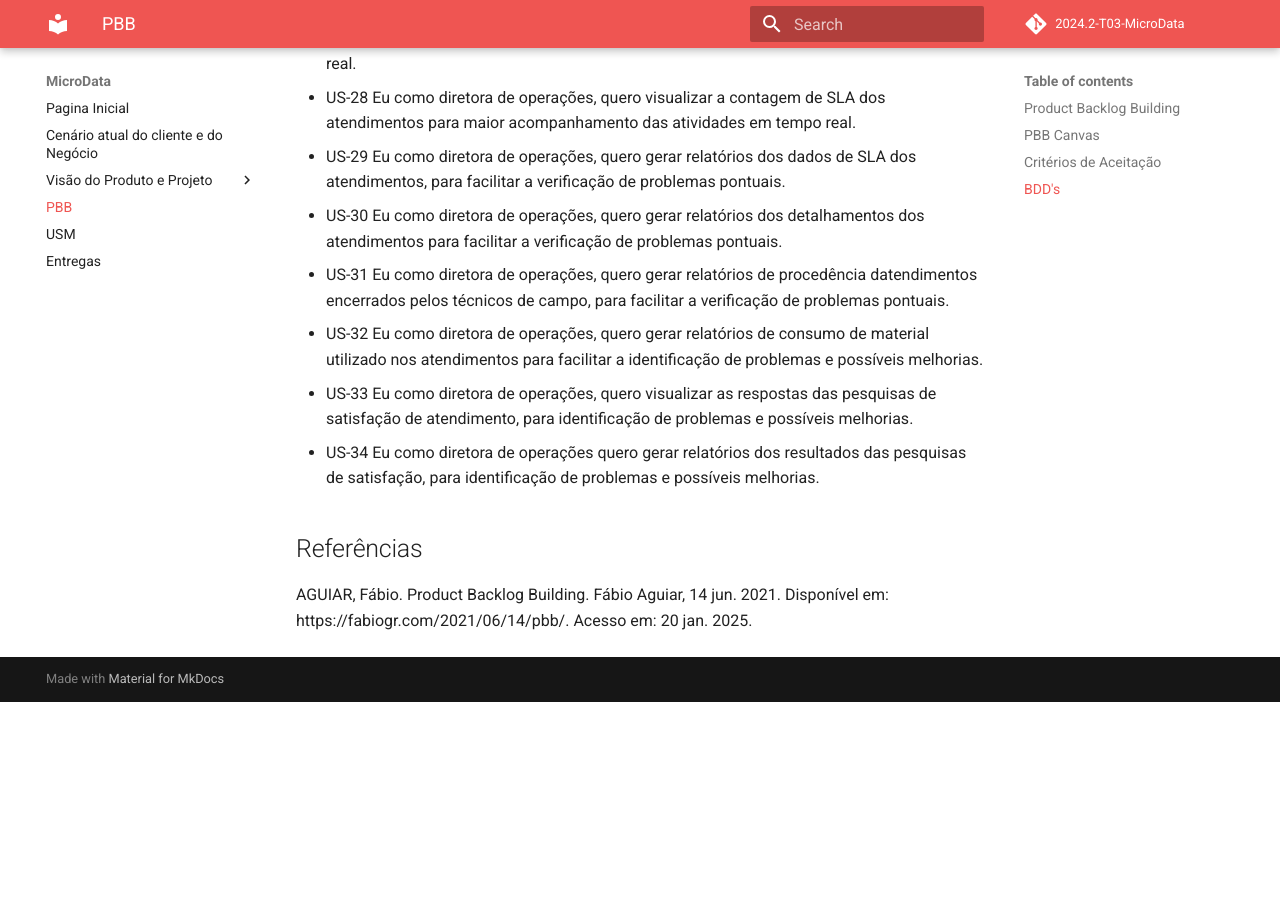
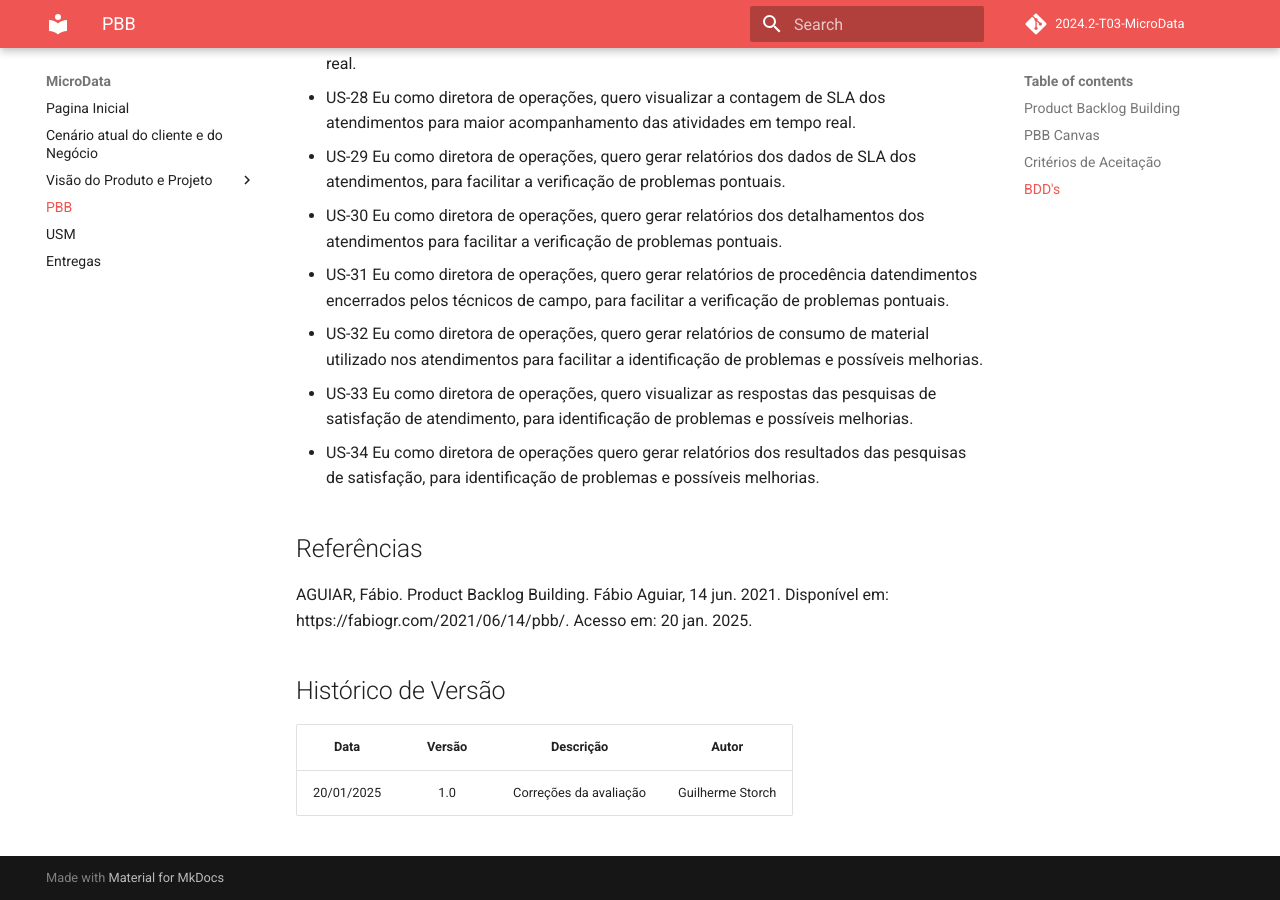
Before and after one commit to storch7/2024.2-T03-MicroData, an MkDocs documentation site: the page built from docs/pbb/pbb.md, in a window 1280 px wide and 900 px high, scrolled down 18070 px. Built offline with MkDocs 1.6.1 and Material for MkDocs 9.7.7, drawn with Linux system fonts in a browser that asks for light colours; comment, search, counter and statistics services are not loaded; before the commit the page ends 18772 px from its top, so only the background shows below that.

Commit message:
Adicionando definições

```diff
--- a/docs/pbb/pbb.md
+++ b/docs/pbb/pbb.md
@@ -421,3 +421,9 @@ O tempo estimado deve ser baseado no SLA definido.
 ## Referências
 
 AGUIAR, Fábio. Product Backlog Building. Fábio Aguiar, 14 jun. 2021. Disponível em: https://fabiogr.com/2021/06/14/pbb/. Acesso em: 20 jan. 2025.
+
+##  Histórico de Versão
+
+| **Data** | **Versão** | **Descrição** | **Autor** |
+| :------: | :--------: | :----------:  | :-------: |
+| 20/01/2025 | 1.0| Correções da avaliação | Guilherme Storch |
```
